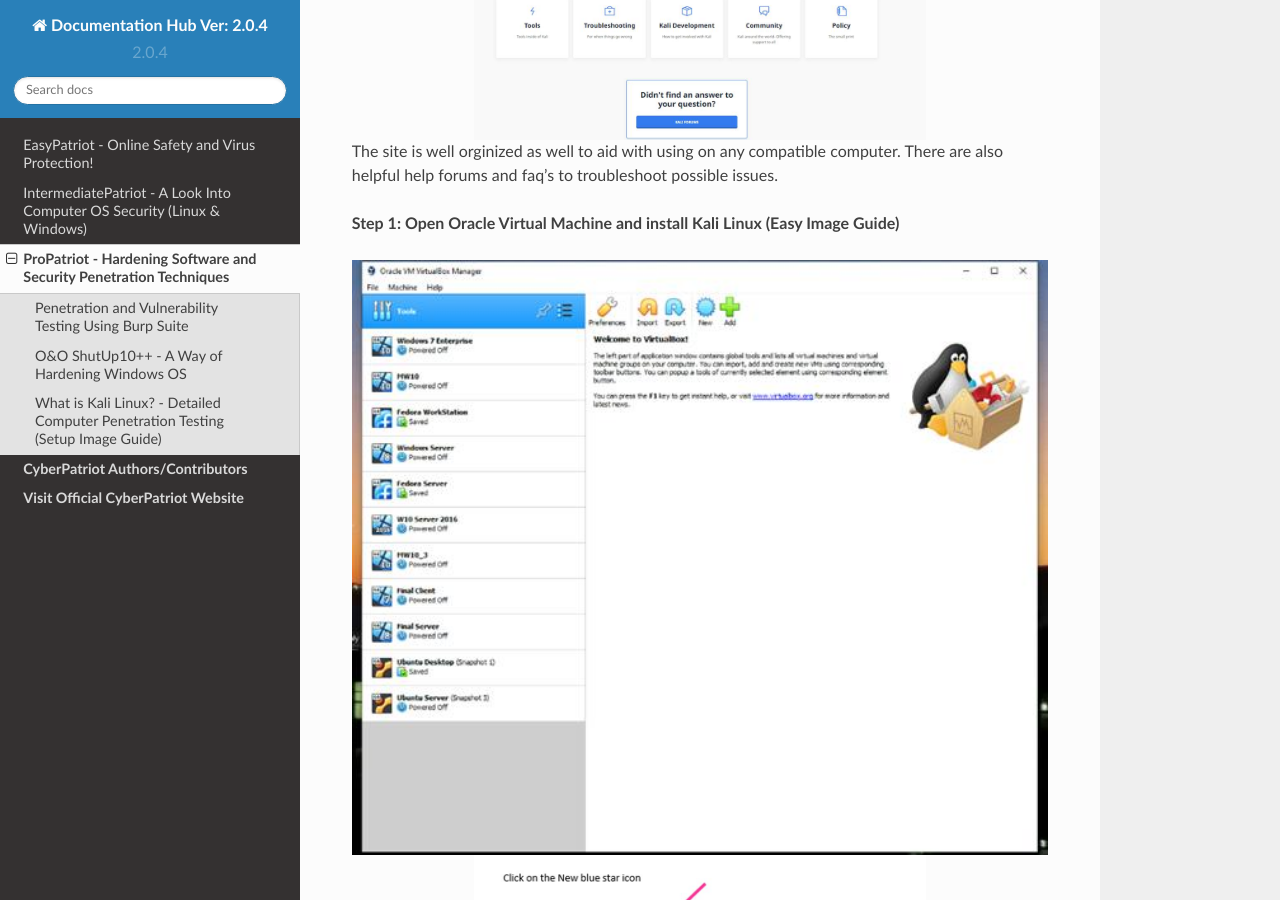
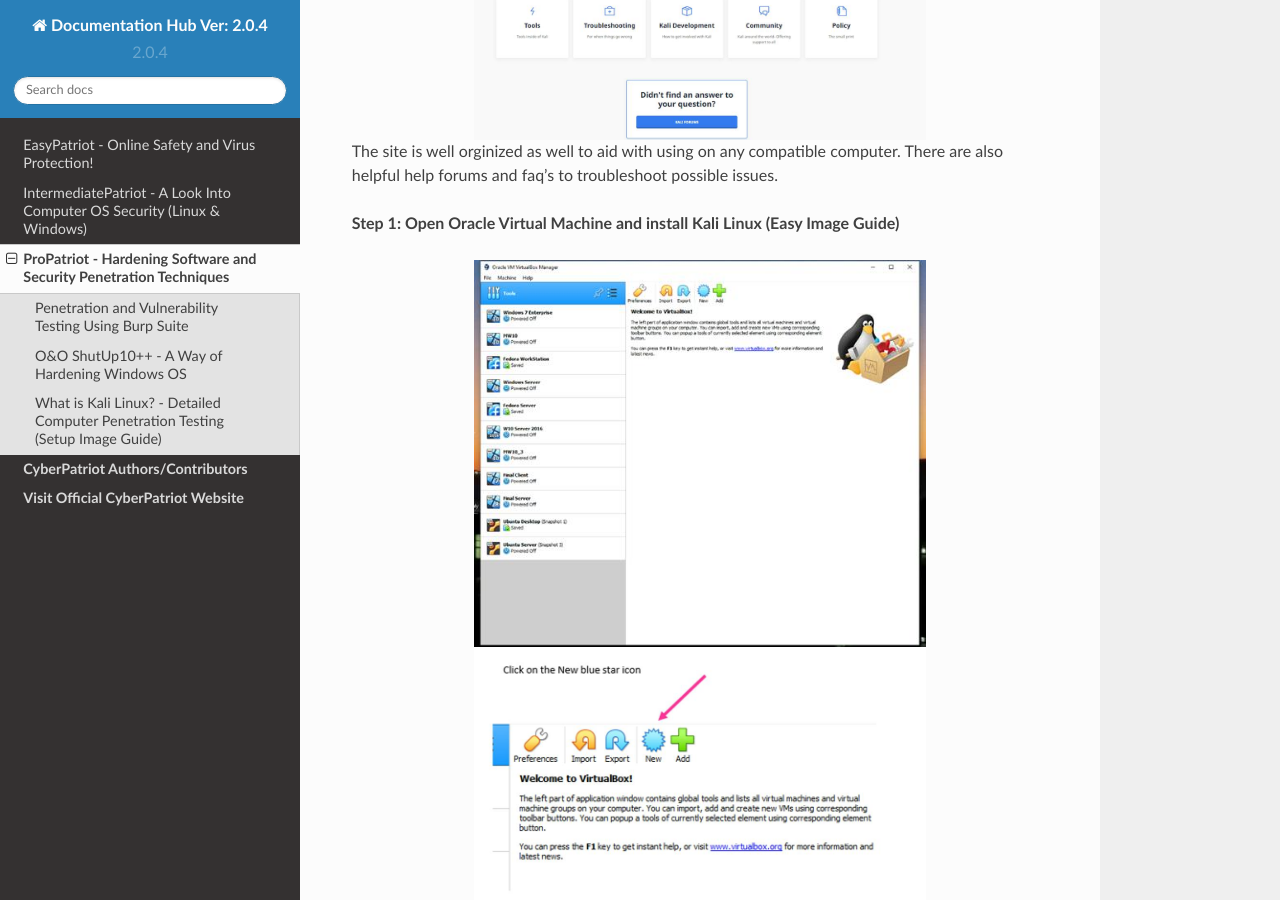
Before and after one commit to natt96z/cybersac, a Sphinx documentation site: the page built from docs/source/HardExpertCyberSAC.rst, in a window 1280 px wide and 900 px high, scrolled down 2983 px. Built offline with Sphinx 7.4.7 and the Read the Docs theme 2.0.0, drawn with Linux system fonts in a browser that asks for light colours.

Commit message:
Update HardExpertCyberSAC.rst

```diff
--- a/docs/source/HardExpertCyberSAC.rst
+++ b/docs/source/HardExpertCyberSAC.rst
@@ -90,7 +90,7 @@
 **Step 1: Open Oracle Virtual Machine and install Kali Linux (Easy Image Guide)**
 
 .. image:: https://raw.githubusercontent.com/natt96z/cybersac/main/docs/img/100.jpg
-   :width: 100%
+   :width: 65%
    :align: center
 
 .. image:: https://raw.githubusercontent.com/natt96z/cybersac/main/docs/img/101.jpg
```
